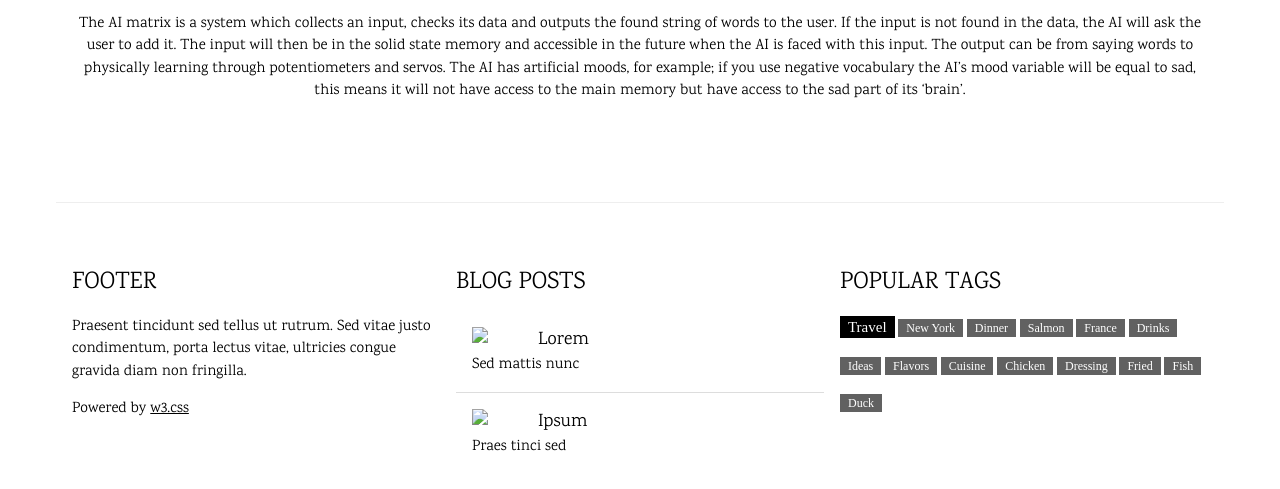
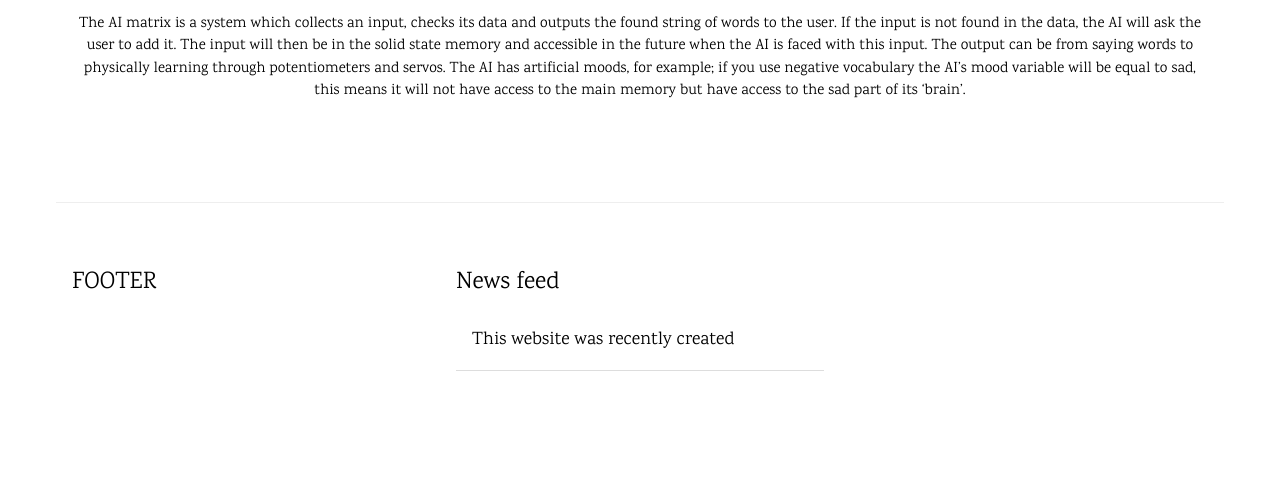
Before and after one commit to ShepGames/SHEPYANG.github.io, a plain HTML site: page index.HTML in a window 1280 px wide. Shown: the part 2153-2642 px from the top of the page. After the commit the page ends 2596 px from the top, so only its background shows below. Drawn offline with nearby package versions, Linux system fonts and the light colour scheme.

Commit message:
Update index.HTML

```diff
--- a/index.HTML
+++ b/index.HTML
@@ -21,7 +21,7 @@ body,h1,h2,h3,h4,h5,h6 {font-family: "Karma", sans-serif}
 
 <!-- Top menu -->
 <div class="w3-top">
-  <div class="w3-black w3-xlarge w3-padding-xlarge" style="max-width:2000px;margin:auto">
+  <div class="w3-black w3-xlarge w3-padding-xlarge" style="max-width:40000px;margin:auto">
     <div class="w3-opennav w3-left w3-hover-text-grey" onclick="w3_open()">☰</div>
     <div class="w3-right">By Dexter Shepherd</div>
     <div class="w3-center">SHEP AI</div>
@@ -36,7 +36,7 @@ body,h1,h2,h3,h4,h5,h6 {font-family: "Karma", sans-serif}
     <div class="w3-quarter">
       <img src="assets/AI.jpg" alt="AI" style="width:100%">
       <h3>The development of hardware</h3>
-      <p>We started off using the Arduino uno however we needed more memory so upgraded to the mega. The AI is based off of microcontrollers</p>
+      <p>We started off using the Arduino uno however we needed more memory so upgraded to the mega. The AI is based off of microcontrollers. In recent versions however, the AI has been written on python and uses the USB serial port to output to servos.</p>
     </div>
     <div class="w3-quarter">
       <img src="assets/1.jpg" alt="1" style="width:100%">
@@ -52,14 +52,14 @@ body,h1,h2,h3,h4,h5,h6 {font-family: "Karma", sans-serif}
     <div class="w3-quarter">
       <img src="assets/3D print.jpg" alt="3D" style="width:100%">
       <h3>The manual labour</h3>
-      <p>How we put the AI together and the design process</p>
+      <p>How we put the AI together and the design process. This involves 3D priting, soldering and alot of late nights thinking things over...</p>
     </div>
   </div>
 
   <!-- Second Photo Grid-->
   <div class="w3-row-padding w3-padding-16 w3-center">
     <div class="w3-quarter">
-      <img src="/w3images/popsicle.jpg" alt="Popsicle" style="width:100%">
+      <img src="" alt="" style="width:100%">
       <h3>Our products</h3>
       <p>Check out our products and be the first generation to have robot butlers</p>
     </div>
@@ -69,12 +69,12 @@ body,h1,h2,h3,h4,h5,h6 {font-family: "Karma", sans-serif}
       <p>Help our demo AI learn by interacting with it.</p>
     </div>
     <div class="w3-quarter">
-      <img src="/w3images/sandwich.jpg" alt="Sandwich" style="width:100%">
+      <img src="" alt="" style="width:100%">
       <h3>Funding</h3>
       <p>The kind backers of our project</p>
     </div>
     <div class="w3-quarter">
-      <img src="/w3images/croissant.jpg" alt="Croissant" style="width:100%">
+      <img src="" alt="" style="width:100%">
       <h3>Legal</h3>
       <p></p>
     </div>
@@ -96,7 +96,7 @@ body,h1,h2,h3,h4,h5,h6 {font-family: "Karma", sans-serif}
   <!-- About Section -->
   <div class="w3-container w3-padding-32 w3-center">
     <h3>Introduction</h3><br>
-    <img src="/w3images/chef.jpg" alt="Me" class="w3-image" style="display:block;margin:auto" width="800" height="533">
+    <img src="" alt="FINISHED_PROJECT picture" class="w3-image" style="display:block;margin:auto" width="800" height="533">
     <div class="w3-padding-32">
       <h4><b>SHEP AI</b></h4>
       <h6><i>Advancing the evolution</i></h6>
@@ -111,34 +111,28 @@ The AI has artificial moods, for example; if you use negative vocabulary the AI
   <footer class="w3-row-padding w3-padding-32">
     <div class="w3-third">
       <h3>FOOTER</h3>
-      <p>Praesent tincidunt sed tellus ut rutrum. Sed vitae justo condimentum, porta lectus vitae, ultricies congue gravida diam non fringilla.</p>
-      <p>Powered by <a href="http://www.w3schools.com/w3css/default.asp" target="_blank">w3.css</a></p>
+      <p></p>
+      <p></p>
     </div>
 
     <div class="w3-third">
-      <h3>BLOG POSTS</h3>
+      <h3>News feed</h3>
       <ul class="w3-ul w3-hoverable">
         <li class="w3-padding-16">
-          <img src="/w3images/workshop.jpg" class="w3-left w3-margin-right" style="width:50px">
-          <span class="w3-large">Lorem</span><br>
-          <span>Sed mattis nunc</span>
+
+          <span class="w3-large">This website was recently created</span><br>
+          <span></span>
         </li>
         <li class="w3-padding-16">
-          <img src="/w3images/gondol.jpg" class="w3-left w3-margin-right" style="width:50px">
-          <span class="w3-large">Ipsum</span><br>
-          <span>Praes tinci sed</span>
+
         </li>
       </ul>
     </div>
 
     <div class="w3-third w3-serif">
-      <h3>POPULAR TAGS</h3>
+      <h3></h3>
       <p>
-        <span class="w3-tag w3-black w3-margin-bottom">Travel</span> <span class="w3-tag w3-dark-grey w3-small w3-margin-bottom">New York</span> <span class="w3-tag w3-dark-grey w3-small w3-margin-bottom">Dinner</span>
-        <span class="w3-tag w3-dark-grey w3-small w3-margin-bottom">Salmon</span> <span class="w3-tag w3-dark-grey w3-small w3-margin-bottom">France</span> <span class="w3-tag w3-dark-grey w3-small w3-margin-bottom">Drinks</span>
-        <span class="w3-tag w3-dark-grey w3-small w3-margin-bottom">Ideas</span> <span class="w3-tag w3-dark-grey w3-small w3-margin-bottom">Flavors</span> <span class="w3-tag w3-dark-grey w3-small w3-margin-bottom">Cuisine</span>
-        <span class="w3-tag w3-dark-grey w3-small w3-margin-bottom">Chicken</span> <span class="w3-tag w3-dark-grey w3-small w3-margin-bottom">Dressing</span> <span class="w3-tag w3-dark-grey w3-small w3-margin-bottom">Fried</span>
-        <span class="w3-tag w3-dark-grey w3-small w3-margin-bottom">Fish</span> <span class="w3-tag w3-dark-grey w3-small w3-margin-bottom">Duck</span>
+
       </p>
     </div>
   </footer>
```
